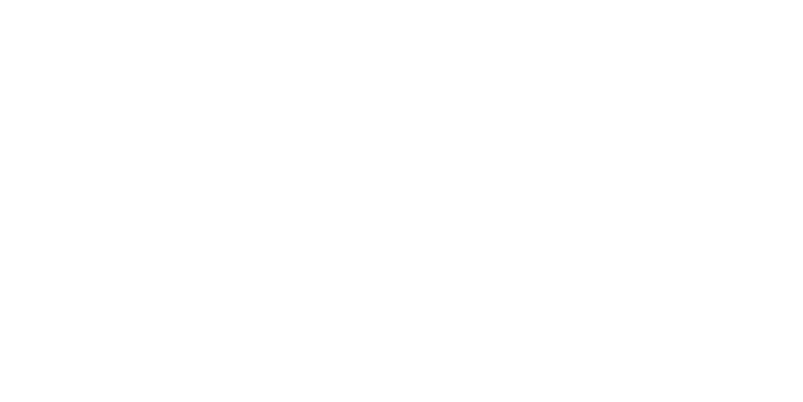
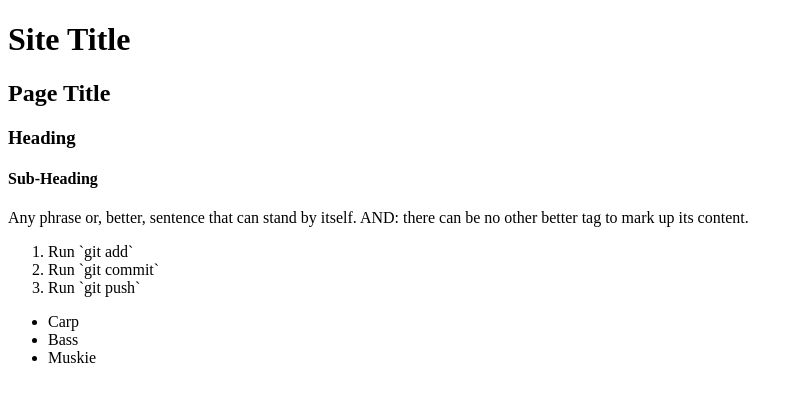
Before and after one commit to itmd-361-2018/361-project-one, a plain HTML site: page index.html in a window 1280 px wide. Shown: the whole page, without its empty margins (0-803 px from the left). Drawn offline with Linux system fonts and the light colour scheme.

Commit message:
[WIP] Add demo heading, paragraph, and list HTML

```diff
--- a/index.html
+++ b/index.html
@@ -5,5 +5,28 @@
   <meta charset="utf-8" />
 </head>
 <body>
+  <h1>Site Title</h1>
+  <h2>Page Title</h2>
+  <h3>Heading</h3>
+  <h4>Sub-Heading</h4>
+
+  <p>
+    Any phrase or, better, sentence
+    that can stand by itself. AND:
+    there can be no other better tag
+    to mark up its content.
+  </p>
+
+  <ol>
+    <li>Run `git add`</li>
+    <li>Run `git commit`</li>
+    <li>Run `git push`</li>
+  </ol>
+  <ul>
+    <li>Carp</li>
+    <li>Bass</li>
+    <li>Muskie</li>
+  </ul>
+
 </body>
 </html>
```
